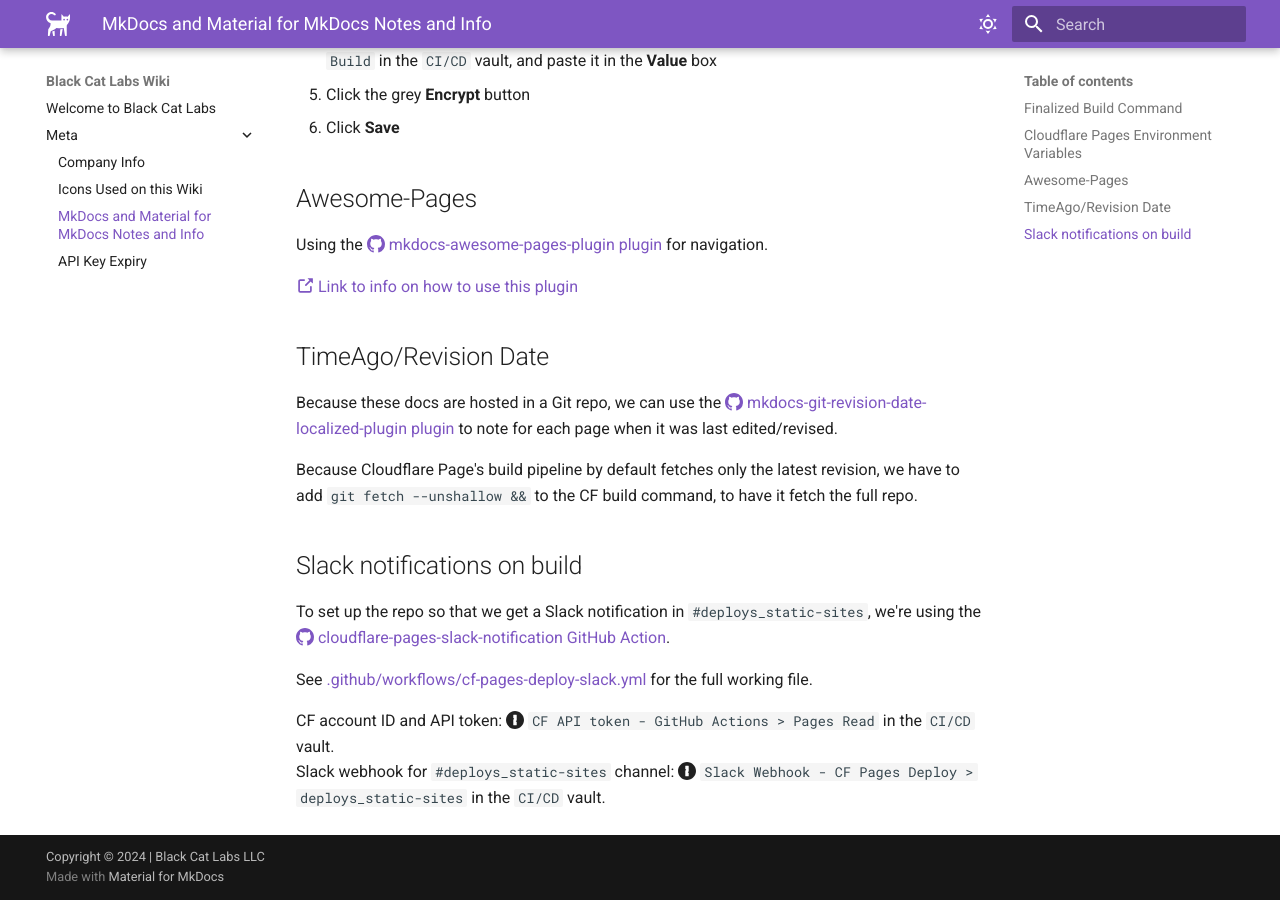
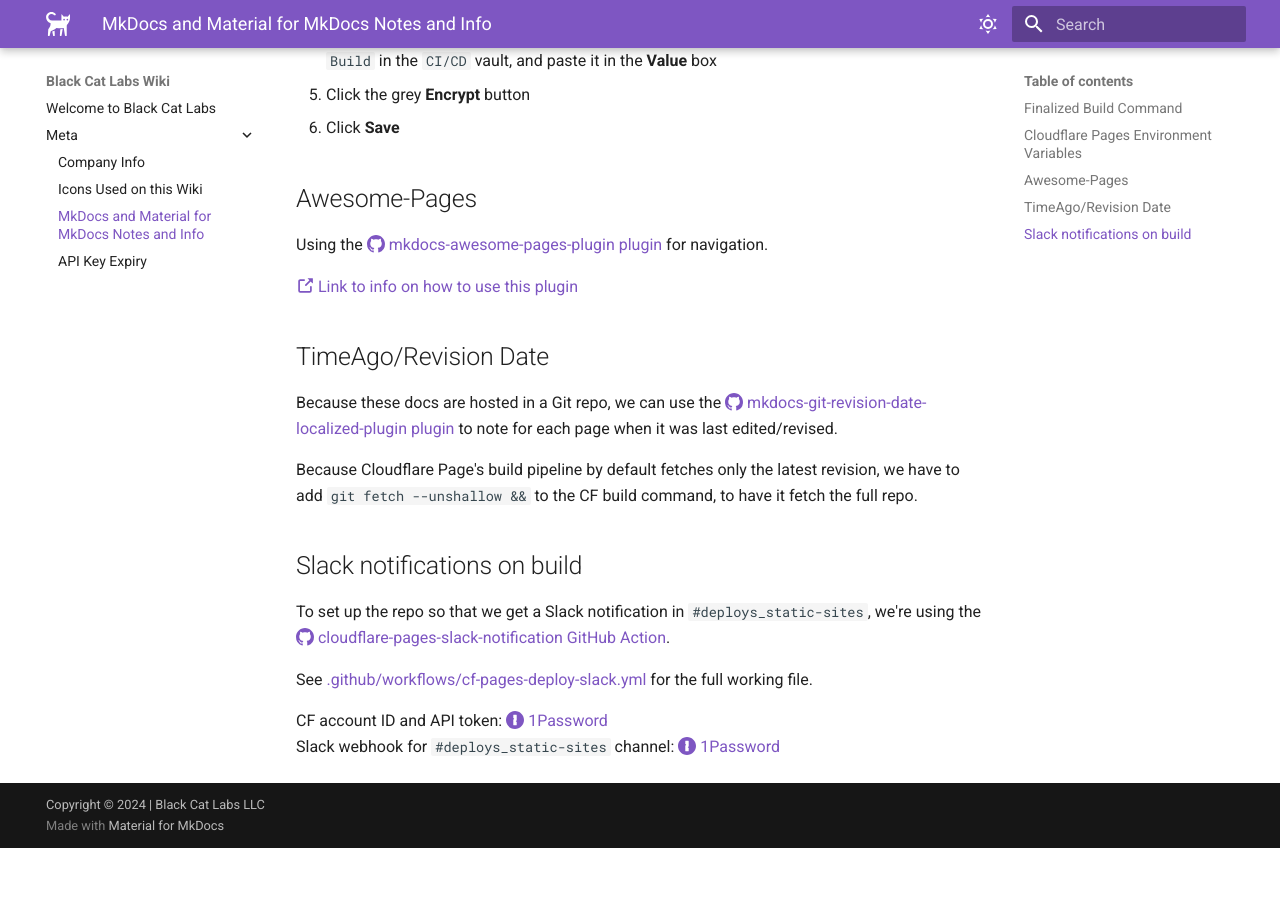
Before and after one commit to blackcat-labs/blackcatlabs-wiki, an MkDocs documentation site: the page built from docs/Meta/mkdocs.md, in a window 1280 px wide and 900 px high, scrolled down 867 px. Built offline with MkDocs 1.6.1 and Material for MkDocs 9.7.7, drawn with Linux system fonts in a browser that asks for light colours; comment, search, counter and statistics services are not loaded; after the commit the page ends 1715 px from its top, so only the background shows below that.

Commit message:
Update 1P Links

```diff
--- a/docs/Meta/mkdocs.md
+++ b/docs/Meta/mkdocs.md
@@ -40,5 +40,5 @@ To set up the repo so that we get a Slack notification in `#deploys_static-sites
 
 See [.github/workflows/cf-pages-deploy-slack.yml](https://github.com/blackcat-labs/blackcatlabs-wiki/blob/main/.github/workflows/cf-pages-deploy-slack.yml) for the full working file.
 
-CF account ID and API token: :simple-1password: `CF API token - GitHub Actions > Pages Read` in the `CI/CD` vault.
-Slack webhook for `#deploys_static-sites` channel: :simple-1password: `Slack Webhook - CF Pages Deploy > deploys_static-sites` in the `CI/CD` vault.
+CF account ID and API token: [:simple-1password: 1Password](https://start.1password.com/open/i?a=B5NVCNGFJBCCLCDCN5FKFPGVBI&h=blackcat-labs.1password.com&i=ce362lirbcnmmjd4epqs26creq&v=jsiictzq3qvzmkew4xt5mjqi6u)
+Slack webhook for `#deploys_static-sites` channel: [:simple-1password: 1Password](https://start.1password.com/open/i?a=B5NVCNGFJBCCLCDCN5FKFPGVBI&h=blackcat-labs.1password.com&i=kgeyqk4p5dmo6uslnmloouae5e&v=jsiictzq3qvzmkew4xt5mjqi6u)
```
